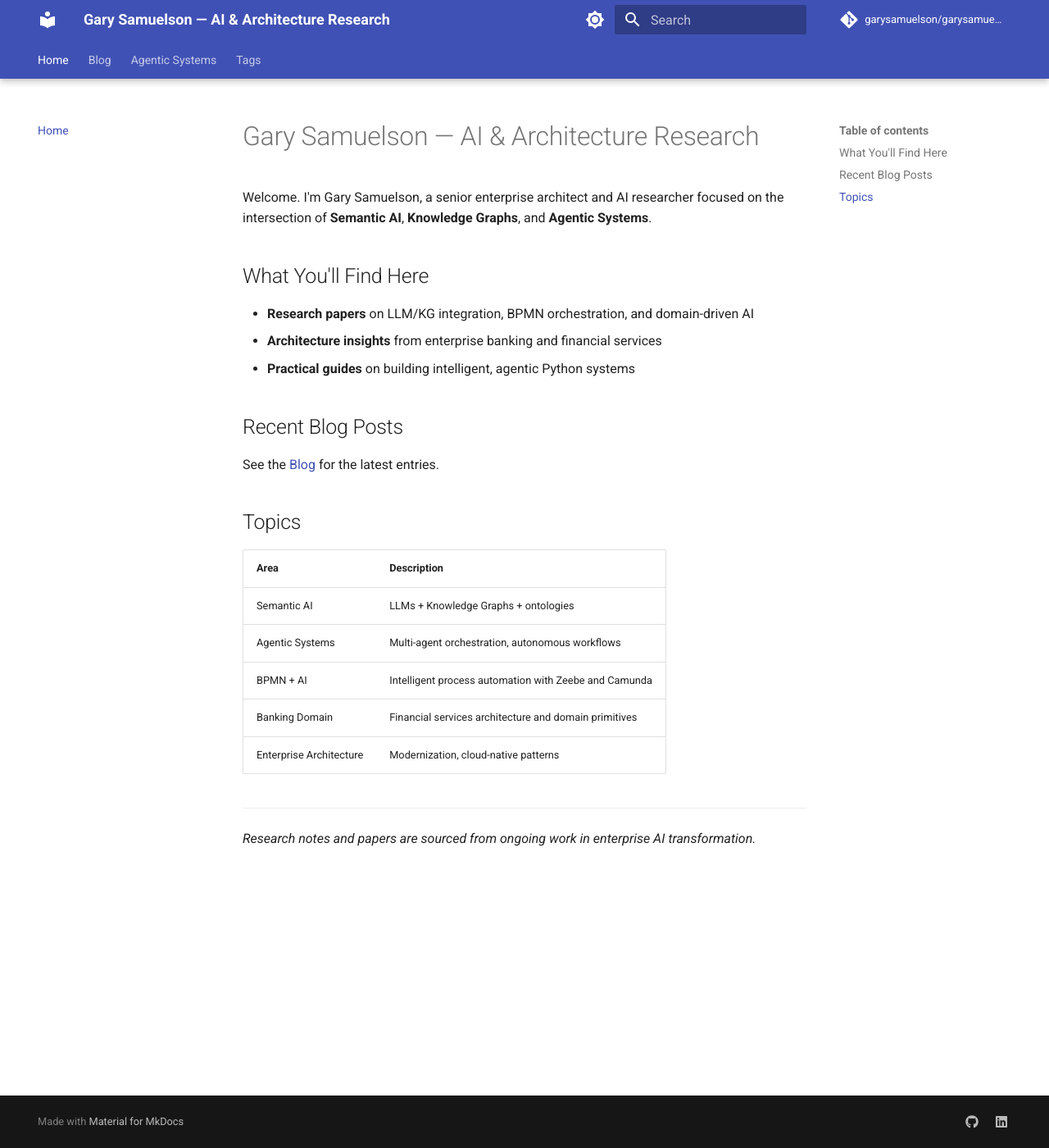
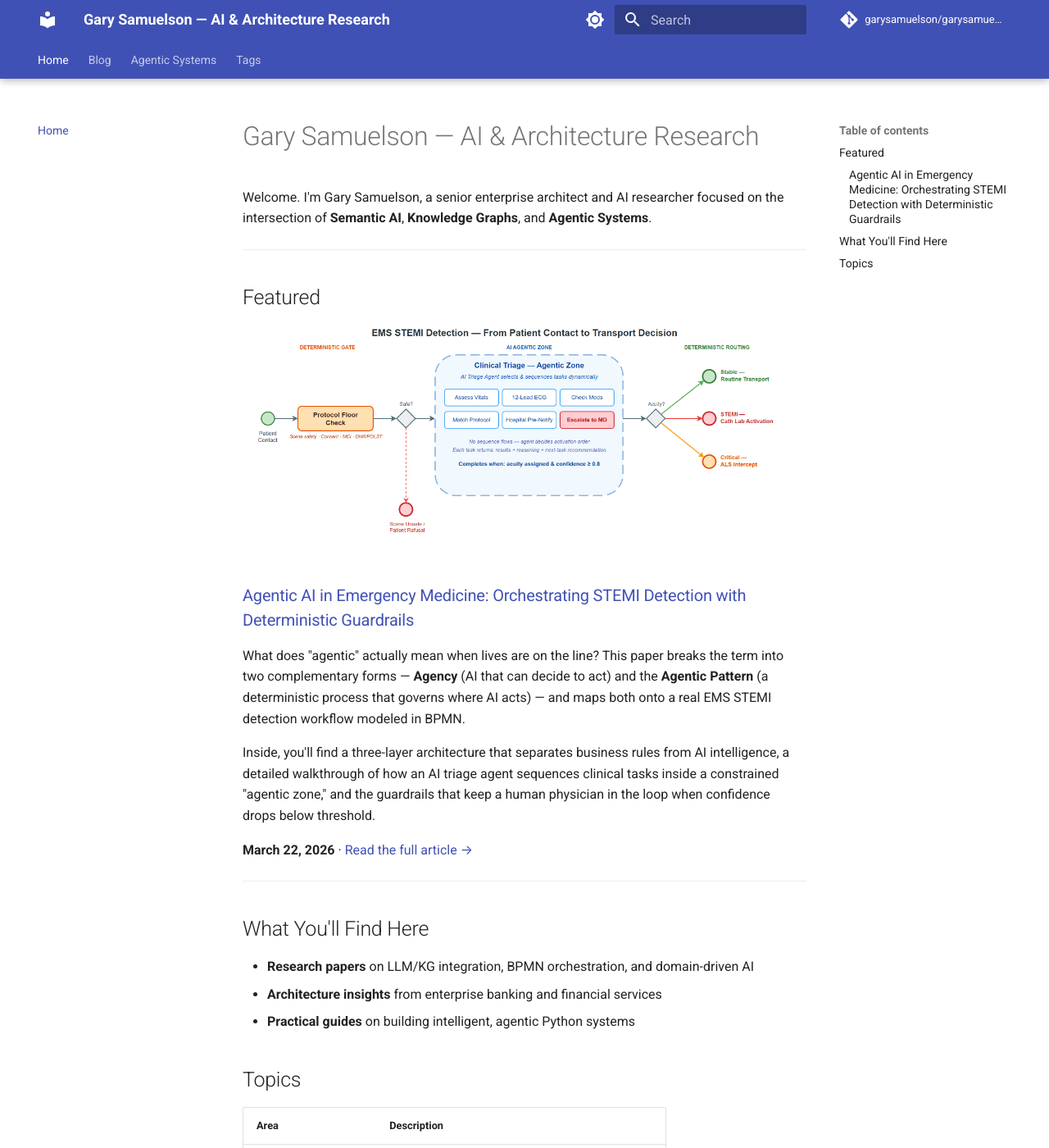
Before and after one commit to garysamuelson/garysamuelson.github.io, an MkDocs documentation site: the page built from docs/index.md, in a window 1280 px wide and 1400 px high. Shown: the whole window at 82% size. Built offline with MkDocs 1.6.1 and Material for MkDocs 9.7.7, drawn with Linux system fonts in a browser that asks for light colours; comment, search, counter and statistics services are not loaded.

Commit message:
Homepage: add featured article with header image and summary

```diff
--- a/docs/index.md
+++ b/docs/index.md
@@ -2,16 +2,30 @@
 
 Welcome. I'm Gary Samuelson, a senior enterprise architect and AI researcher focused on
 the intersection of **Semantic AI**, **Knowledge Graphs**, and **Agentic Systems**.
+
+---
+
+## Featured
+
+<a href="agentic/agentic-agency-and-workflows/">
+  <img src="assets/images/STEMI_detection_linkedin.png" alt="STEMI Detection — Agentic Architecture" style="width:100%; border-radius:8px; margin-bottom:1rem;" />
+</a>
+
+### [Agentic AI in Emergency Medicine: Orchestrating STEMI Detection with Deterministic Guardrails](agentic/agentic-agency-and-workflows/)
+
+What does "agentic" actually mean when lives are on the line? This paper breaks the term into two complementary forms — **Agency** (AI that can decide to act) and the **Agentic Pattern** (a deterministic process that governs where AI acts) — and maps both onto a real EMS STEMI detection workflow modeled in BPMN.
+
+Inside, you'll find a three-layer architecture that separates business rules from AI intelligence, a detailed walkthrough of how an AI triage agent sequences clinical tasks inside a constrained "agentic zone," and the guardrails that keep a human physician in the loop when confidence drops below threshold.
+
+**March 22, 2026** · [Read the full article →](agentic/agentic-agency-and-workflows/)
+
+---
 
 ## What You'll Find Here
 
 - **Research papers** on LLM/KG integration, BPMN orchestration, and domain-driven AI
 - **Architecture insights** from enterprise banking and financial services
 - **Practical guides** on building intelligent, agentic Python systems
-
-## Recent Blog Posts
-
-See the [Blog](blog/index.md) for the latest entries.
 
 ## Topics
 
```
